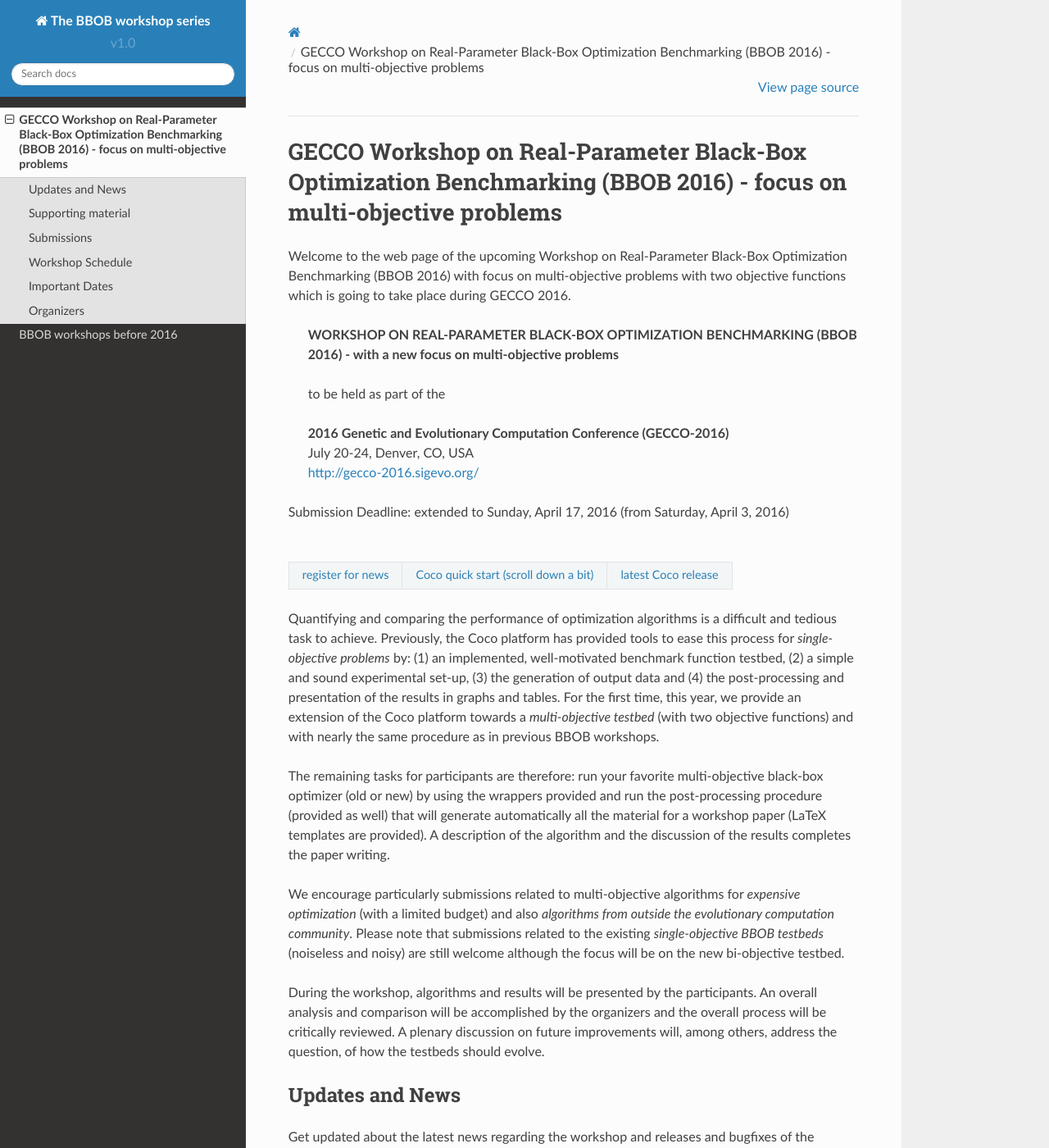
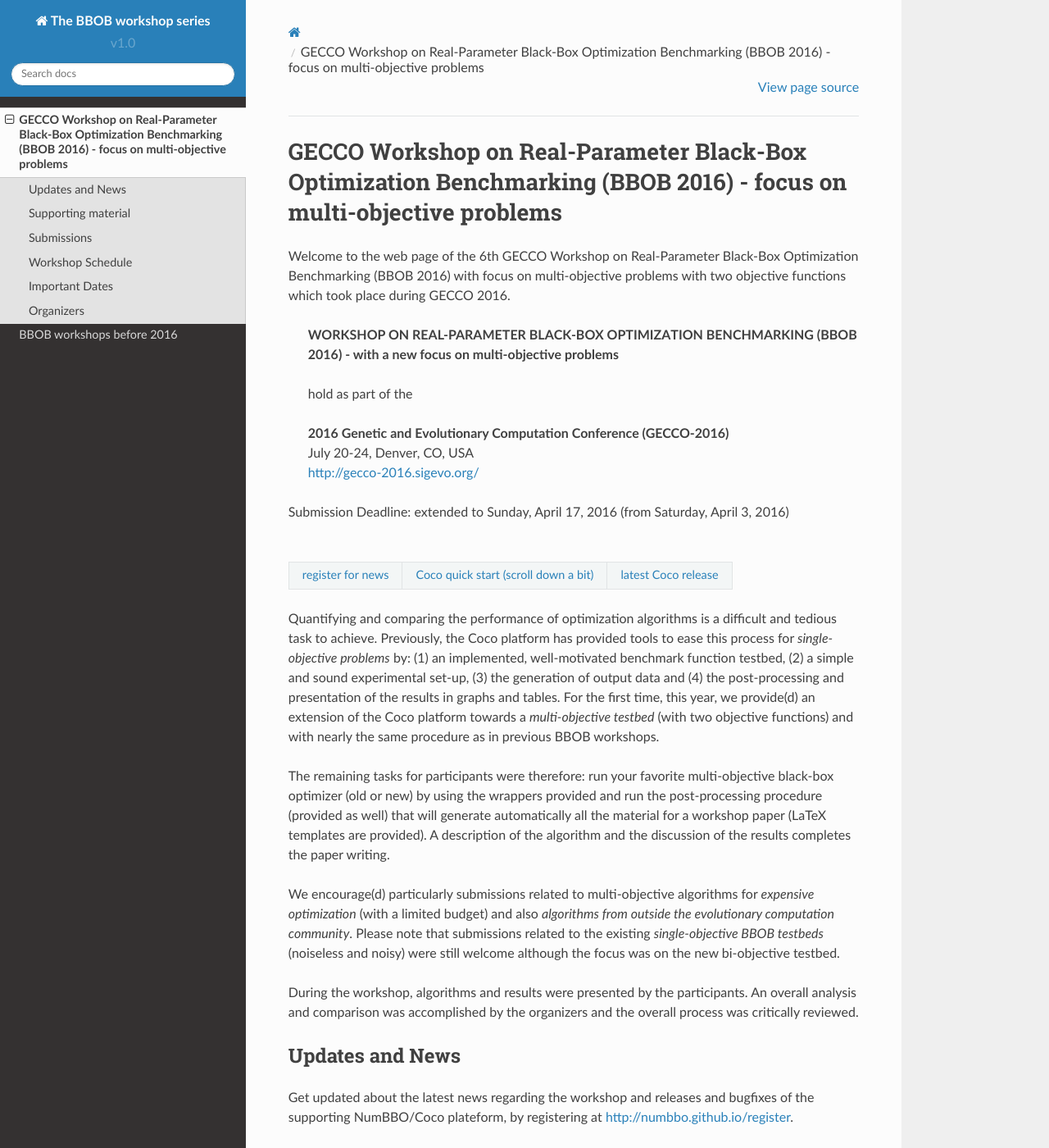
Before and after one commit to numbbo/workshops, a Sphinx documentation site: the page built from sources-webpage/source/BBOB-2016/index.rst, in a window 1280 px wide and 1400 px high. Shown: the whole window at 82% size. Built offline with Sphinx 7.4.7 and the Read the Docs theme 2.0.0, drawn with Linux system fonts in a browser that asks for light colours; formulas are drawn with MathJax 3; some of the changed text lies outside the part shown.

Commit message:
updated workshops web page (for the first time from here)

```diff
--- a/genindex.html
+++ b/genindex.html
@@ -143,7 +143,7 @@
   <div role="contentinfo">
     <p>
         &copy; Copyright 2016, The BBOBies.
-      Last updated on Aug 09, 2016.
+      Last updated on Aug 13, 2016.
 
     </p>
   </div>
--- a/index.html
+++ b/index.html
@@ -180,7 +180,7 @@ Optimizers platform (Coco).</p>
   <div role="contentinfo">
     <p>
         &copy; Copyright 2016, The BBOBies.
-      Last updated on Aug 09, 2016.
+      Last updated on Aug 13, 2016.
 
     </p>
   </div>
--- a/search.html
+++ b/search.html
@@ -146,7 +146,7 @@
   <div role="contentinfo">
     <p>
         &copy; Copyright 2016, The BBOBies.
-      Last updated on Aug 09, 2016.
+      Last updated on Aug 13, 2016.
 
     </p>
   </div>
--- a/sources-webpage/source/BBOB-2016/index.rst
+++ b/sources-webpage/source/BBOB-2016/index.rst
@@ -4,12 +4,12 @@ GECCO Workshop on Real-Parameter Black-Box Optimization Benchmarking (BBOB 2016)
 ==========================================================================================================================
 
 
-Welcome to the web page of the upcoming Workshop on Real-Parameter Black-Box Optimization Benchmarking (BBOB 2016)
-with focus on multi-objective problems with two objective functions which is going to take place during GECCO 2016.
+Welcome to the web page of the 6th GECCO Workshop on Real-Parameter Black-Box Optimization Benchmarking (BBOB 2016)
+with focus on multi-objective problems with two objective functions which took place during GECCO 2016.
 
     **WORKSHOP ON REAL-PARAMETER BLACK-BOX OPTIMIZATION BENCHMARKING (BBOB 2016) - with a new focus on multi-objective problems**
 
-    | to be held as part of the
+    | hold as part of the
     |
     | **2016 Genetic and Evolutionary Computation Conference (GECCO-2016)**
     | July 20-24, Denver, CO, USA
@@ -31,30 +31,32 @@ platform has provided tools to ease this process for *single-objective
 problems* by: (1) an implemented, well-motivated benchmark function
 testbed, (2) a simple and sound experimental set-up, (3) the generation
 of output data and (4) the post-processing and presentation of the
-results in graphs and tables. For the first time, this year, we provide
+results in graphs and tables. For the first time, this year, we provide(d)
 an extension of the Coco platform towards a *multi-objective testbed*
 (with two objective functions) and with nearly the same procedure as in
 previous BBOB workshops.
 
-The remaining tasks for participants are therefore: run your favorite
+The remaining tasks for participants were therefore: run your favorite
 multi-objective black-box optimizer (old or new) by using the wrappers
 provided and run the post-processing procedure (provided as well) that
 will generate automatically all the material for a workshop paper
 (LaTeX templates are provided). A description of the algorithm and the
 discussion of the results completes the paper writing.
 
-We encourage particularly submissions related to multi-objective algorithms
+We encourage(d) particularly submissions related to multi-objective algorithms
 for *expensive optimization* (with a limited budget) and also *algorithms
 from outside the evolutionary computation community*. Please note that
 submissions related to the existing *single-objective BBOB testbeds*
-(noiseless and noisy) are still welcome although the focus will be on
+(noiseless and noisy) were still welcome although the focus was on
 the new bi-objective testbed.
 
-During the workshop, algorithms and results will be presented by
-the participants. An overall analysis and comparison will be
-accomplished by the organizers and the overall process will be
-critically reviewed. A plenary discussion on future improvements will,
-among others, address the question, of how the testbeds should evolve.
+During the workshop, algorithms and results were presented by
+the participants. An overall analysis and comparison was
+accomplished by the organizers and the overall process was
+critically reviewed.
+
+.. A plenary discussion on future improvements will,
+   among others, address the question, of how the testbeds should evolve.
 
 
 Updates and News
@@ -88,7 +90,7 @@ being if you want to compare your algorithm on the noisy testbed.
 Submissions
 -----------
 Submissions of benchmarking results of new or existing numerical optimization algorithms in terms
-of bi-objective or single-objective optimization are welcome and should be done through the
+of bi-objective or single-objective optimization were welcome and should have been done through the
 following form at http://numbbo.github.io/submit.
 
 Eventually, the following papers have been accepted:
```
Also changed, not shown: searchindex.js (+1 -1 lines), 2 other files.
